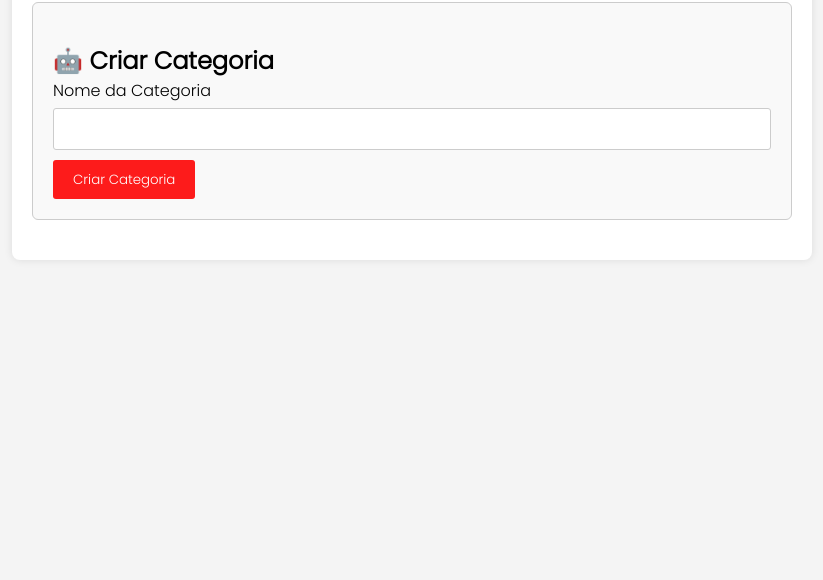
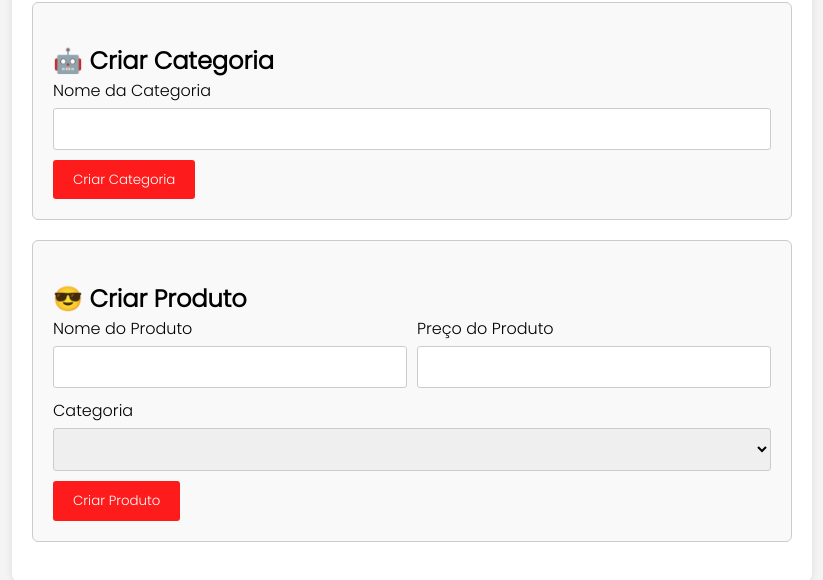
Before and after one commit to pablo-boop/ForEach-exercises, a plain HTML site: page pages/Category - Product/category.html in a window 1280 px wide. Shown: the part 86-666 px from the top of the page, without its empty margins (228-1051 px from the left). Drawn offline with Linux system fonts and the light colour scheme.

Commit message:
feat: create product form

```diff
--- a/pages/Category - Product/category.html
+++ b/pages/Category - Product/category.html
@@ -12,10 +12,30 @@
             <h1>👾 Categorias & Produtos</h1>
             <div class="formContainer">
                 <h2>🤖 Criar Categoria</h2>
-                <label for="">Nome da Categoria</label>
+                <label for="categoryName">Nome da Categoria</label>
                 <input type="text" required id="categoryName">
                 <button class="btn">Criar Categoria</button>
             </div>
+            <div class="formContainer">
+                <h2>😎 Criar Produto</h2>
+                <div id="productInfos">
+                    <div class="productInputs">
+                        <label for="productName">Nome do Produto</label>
+                        <input type="text" id="productName" required>
+                    </div>
+                    <div class="productInputs">
+                        <label for="productPrice">Preço do Produto</label>
+                        <input type="number" id="productPrice" required>
+                    </div>
+                </div>
+
+                    <label for="productCategory">Categoria</label>
+                    <select id="productCategory" required>
+                        <!--Will be dinamicly filled via JS-->
+                    </select>
+                    <button class="btn">Criar Produto</button>
+            </div>
+
         </div>
     </main>
     <script src="category.js"></script>
--- a/pages/Category - Product/style.css
+++ b/pages/Category - Product/style.css
@@ -42,7 +42,7 @@ h2 {
     margin-bottom: 0.31rem;
 }
 
-.formContainer input[type="text"] {
+.formContainer input, select {
     width: 100%;
     padding: 0.62rem;
     margin-bottom: 0.62rem;
@@ -66,3 +66,17 @@ h2 {
     color: #fff;
     transform: scale(1.02);
 }
+
+#productInfos {
+    display: flex;
+    justify-content: space-between;
+    align-items: center;
+    gap: 0.62rem;
+}
+
+.productInputs {
+    display: flex;
+    flex-direction: column;
+    justify-content: space-between;
+    width: 100%;
+}
```
